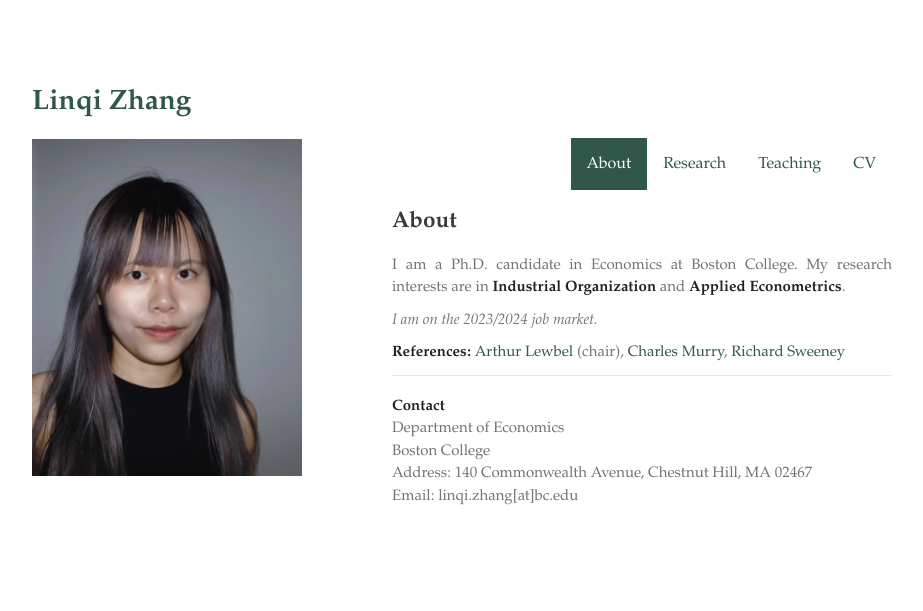
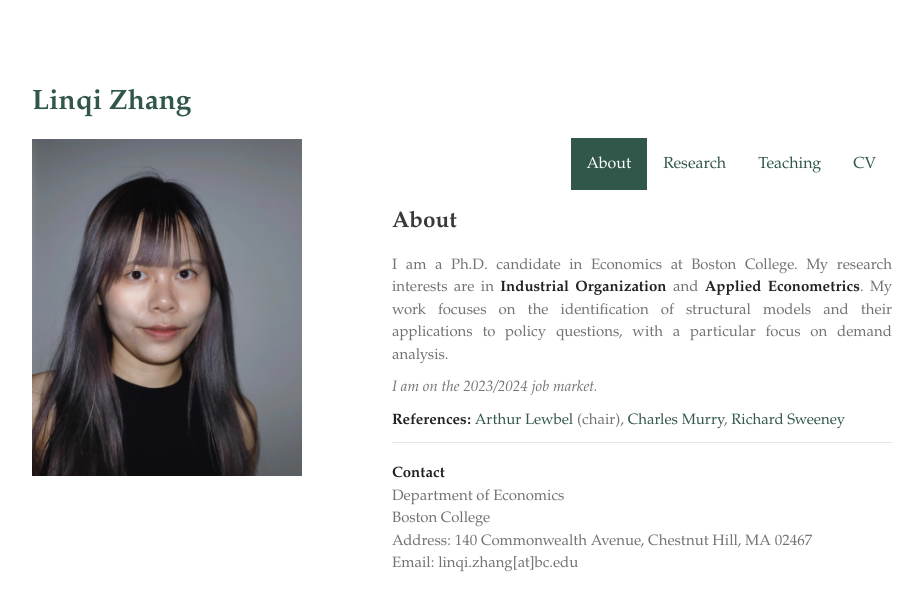
Before and after one commit to zhanglinqi/zhanglinqi.github.io, a Jekyll site: the page built from index.md, in a window 1280 px wide. Shown: the top 611 px of the page, without its empty margins (178-1101 px from the left). Built offline with Jekyll 4.4.1, drawn with Linux system fonts in a browser that asks for light colours.

Commit message:
update project abstract

```diff
--- a/index.md
+++ b/index.md
@@ -14,7 +14,7 @@ layout: default
 
 ## About
 
-I am a Ph.D. candidate in Economics at Boston College. My research interests are in **Industrial Organization** and **Applied Econometrics**.
+I am a Ph.D. candidate in Economics at Boston College. My research interests are in **Industrial Organization** and **Applied Econometrics**. My work focuses on the identification of structural models and their applications to policy questions, with a particular focus on demand analysis.
 
 *I am on the 2023/2024 job market.*
 
```
Also changed, not shown: research.md (+2 -2 lines).
